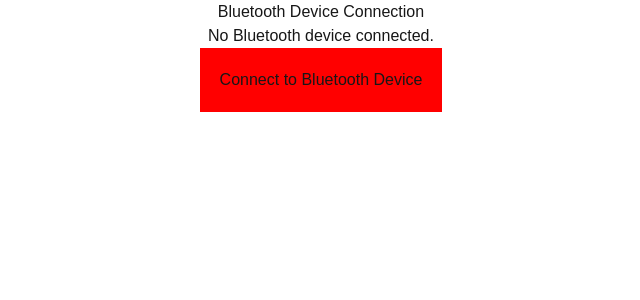
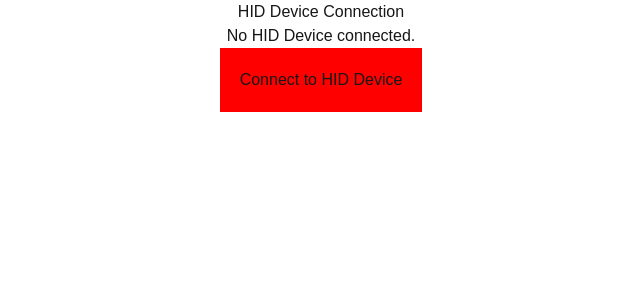
Before and after one commit to newlomar/tcc, a Next.js app: page / in a window 1280 px wide. Shown: the top 300 px of the page, without its empty margins (319-959 px from the left). Built offline with nearby package versions, Linux system fonts and the light colour scheme.

Commit message:
migrando para web HID

```diff
--- a/src/app/page.tsx
+++ b/src/app/page.tsx
@@ -77,11 +77,11 @@ export default function ConnectBluetoothComponent() {
         height: "100%",
       }}
     >
-      <h1>Bluetooth Device Connection</h1>
+      <h1>HID Device Connection</h1>
       {device ? (
         <p>Connected to: {device.productName}</p>
       ) : (
-        <p>No Bluetooth device connected.</p>
+        <p>No HID Device connected.</p>
       )}
       {error && <p style={{ color: "red" }}>{error}</p>}
       {isConnected ? (
@@ -91,7 +91,7 @@ export default function ConnectBluetoothComponent() {
           style={{ background: "red", padding: "20px" }}
           onClick={connectToDevice}
         >
-          Connect to Bluetooth Device
+          Connect to HID Device
         </button>
       )}
       {isConnected ? (
@@ -99,7 +99,7 @@ export default function ConnectBluetoothComponent() {
           style={{ background: "blue", padding: "20px" }}
           onClick={disconnectToDevice}
         >
-          Disconnect from Bluetooth Device
+          Disconnect from HID Device
         </button>
       ) : (
         ""
```
